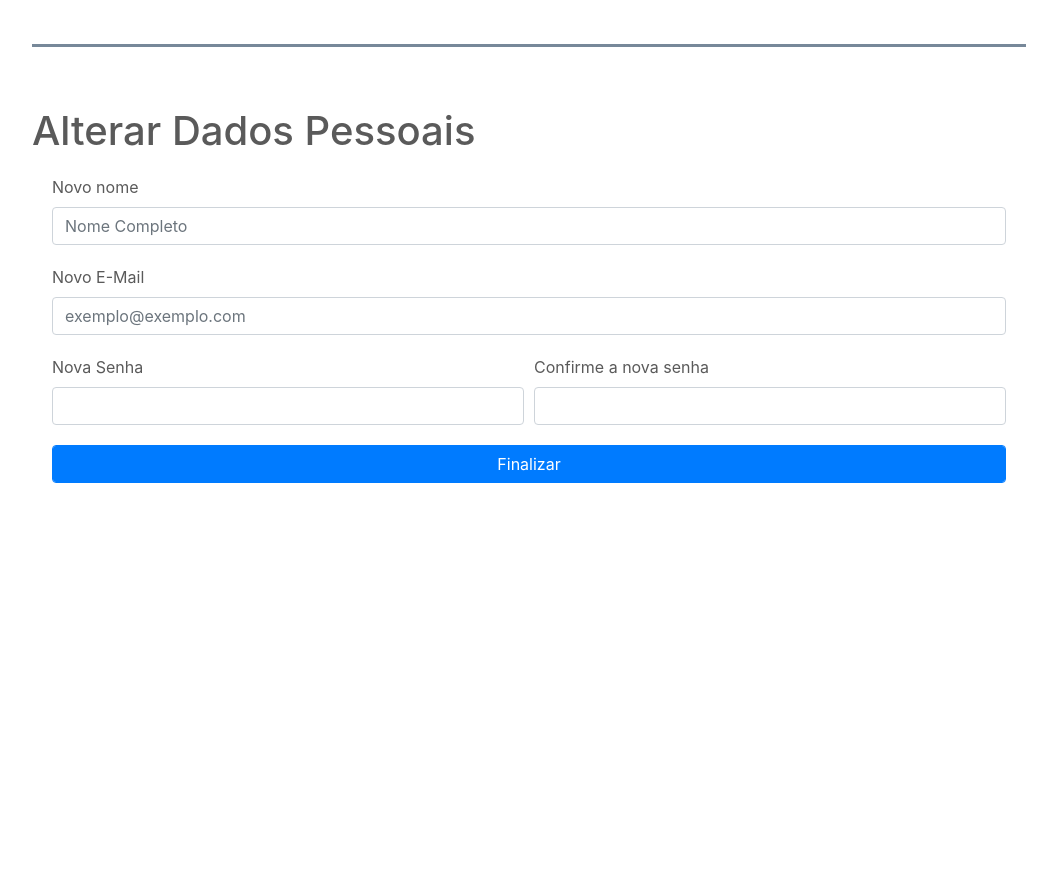
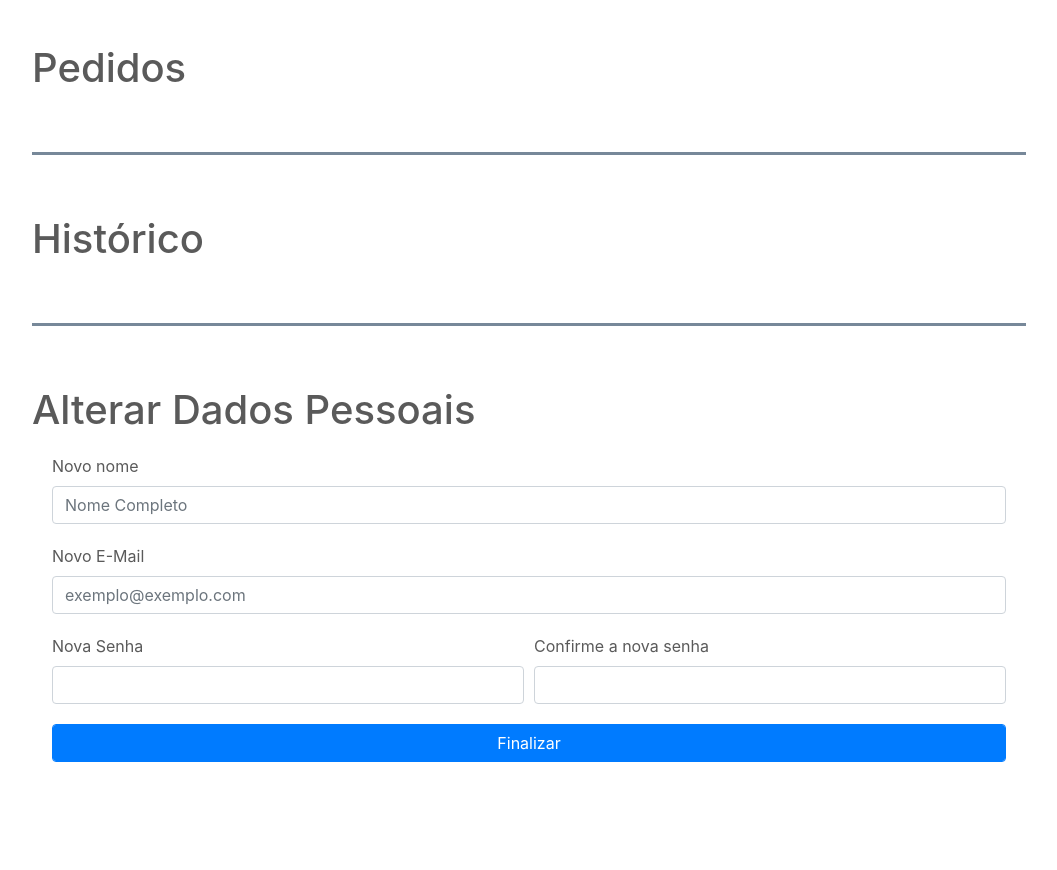
Before and after one commit to SamuelHericles/Projeto_Final_Tec_Web, a PHP site: page /cliente.php in a window 1280 px wide. Shown: the part 64-934 px from the top of the page, without its empty margins (111-1168 px from the left). Before the commit the page ends 547 px from the top, so only its background shows below. Run offline with PHP 8.4, Linux system fonts and the light colour scheme.

Commit message:
divisórias pagina cliente

```diff
--- a/cliente.php
+++ b/cliente.php
@@ -47,6 +47,9 @@
     <main>
 
     <div class="MPedidos">
+    <div class="container">
+      <h1>Pedidos</h1>
+    </div>
 
     <?php
 
@@ -54,11 +57,14 @@
     ?>
 
 
+    </div>
 
-    </div>
+    <div class="container"><div class="linha"></div></div>
+
     <div class="Historico">
         <!-- Requer conexão com o banco -->
         <div class="container">
+          <h1>Histórico</h1>
 
         </div>
 
```
